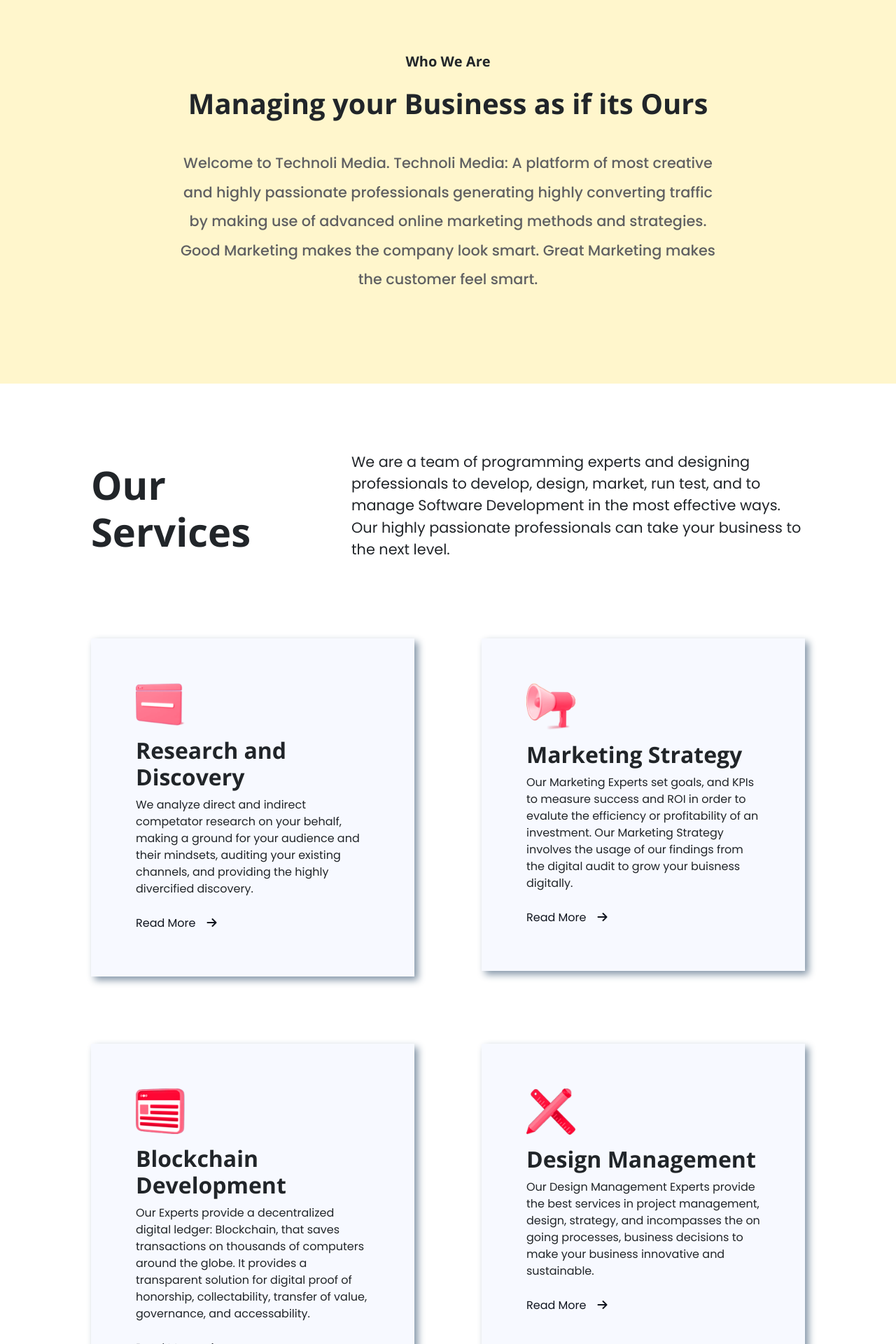
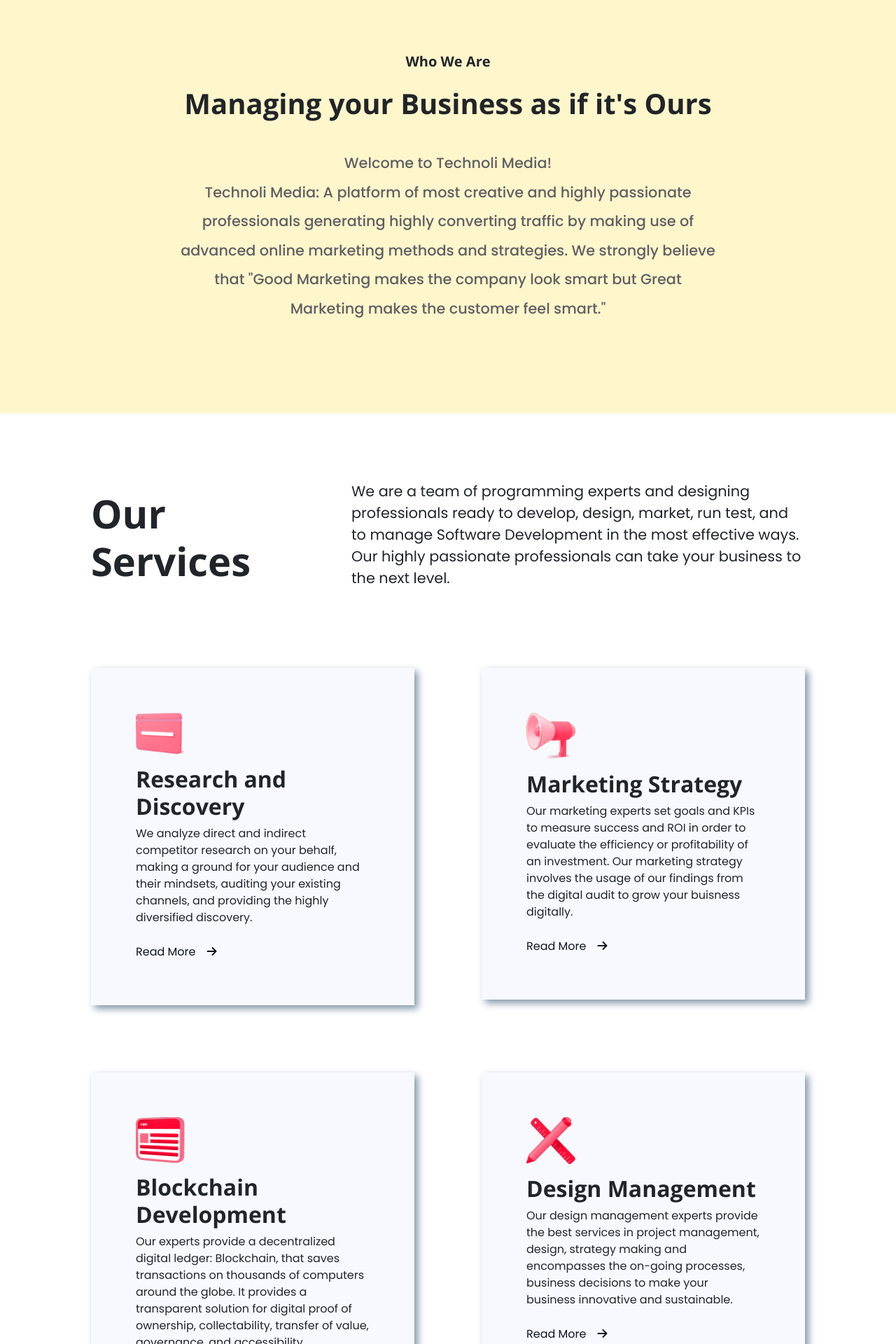
Before and after one commit to bilaltufailkhan/TechnoliMedia, a React (Create React App) app: page / in a window 1280 px wide. Shown: the part 820-2740 px from the top of the page at 70% size. Built offline with nearby package versions, Linux system fonts and the light colour scheme.

Commit message:
Minor Edits done

```diff
--- a/public/index.html
+++ b/public/index.html
@@ -2,7 +2,7 @@
 <html lang="en">
   <head>
     <meta charset="utf-8" />
-    <link rel="icon" href="%PUBLIC_URL%/favicon.ico" />
+    <link rel="icon" href="%PUBLIC_URL%/technoli-icon.ico" />
     <meta name="viewport" content="width=device-width, initial-scale=1" />
     <meta name="theme-color" content="#000000" />
     <meta
@@ -35,7 +35,7 @@
       work correctly both with client-side routing and a non-root public URL.
       Learn how to configure a non-root public URL by running `npm run build`.
     -->
-    <title>React App</title>
+    <title>Technoli Media</title>
   </head>
   <body>
     <noscript>You need to enable JavaScript to run this app.</noscript>
--- a/src/components/About.js
+++ b/src/components/About.js
@@ -8,10 +8,14 @@ const About = () => {
         <Row>
           <Col xs="12" className="text-center">
             <h5>Who We Are</h5>
-            <h1>Managing your Business as if its Ours</h1>
+            <h1>Managing your Business as if it's Ours</h1>
             <p>
-            Welcome to Technoli Media. Technoli Media: A platform of most creative and highly passionate professionals generating highly converting traffic by making use of advanced online marketing methods and strategies. Good Marketing makes the company look smart.
-              Great Marketing makes the customer feel smart.
+              Welcome to Technoli Media! <br /> Technoli Media: A platform of
+              most creative and highly passionate professionals generating
+              highly converting traffic by making use of advanced online
+              marketing methods and strategies. We strongly believe that "Good
+              Marketing makes the company look smart but Great Marketing makes
+              the customer feel smart."
             </p>
           </Col>
         </Row>
--- a/src/components/Grow.js
+++ b/src/components/Grow.js
@@ -25,9 +25,9 @@ const Grow = () => {
               together thousands of successful digital marketing campaigns by
               increasing leads, phone calls, transactions, and making the
               traffic flow on the website. We create maximum brand awareness on
-              Social Media Platforms to reach the maximum targeted audience.
+              social media platforms to reach the maximum targeted audience.
               Don't delay any further, Request a Free Strategy Proposal and get
-              a Gain Plan for elite revenue generation.
+              a game plan for revenue generation.
             </p>
             <Link to="/" className="readMore__post my-5">
               Learn More &nbsp;&nbsp;{" "}
--- a/src/components/Portfolio.js
+++ b/src/components/Portfolio.js
@@ -41,8 +41,8 @@ const Portfolio = () => {
             <p className="mt-4">
               Our biggest accomplishments inlcude taking part in numerous
               projects and working with a number of clients from highly esteemed
-              industries. We take pride in our consistancy in always building a
-              satisfied customer.
+              industries. We take pride in our consistency and in always
+              building a satisfied customer.
             </p>
           </Col>
         </Row>
--- a/src/components/Services.js
+++ b/src/components/Services.js
@@ -18,7 +18,7 @@ const Services = (props) => {
           <Col md="8" sm="12" className="p-5">
             <p>
               We are a team of programming experts and designing professionals
-              to develop, design, market, run test, and to manage Software
+              ready to develop, design, market, run test, and to manage Software
               Development in the most effective ways. Our highly passionate
               professionals can take your business to the next level.
             </p>
@@ -28,7 +28,7 @@ const Services = (props) => {
           <Col md="6" sm="12" className="p-5">
             <Cards
               title="Research and Discovery"
-              content="We analyze direct and indirect competator research on your behalf, making a ground for your audience and their mindsets, auditing your existing channels, and providing the highly divercified discovery."
+              content="We analyze direct and indirect competitor research on your behalf, making a ground for your audience and their mindsets, auditing your existing channels, and providing the highly diversified discovery."
               cardImg={researchImg}
             />
           </Col>
@@ -36,7 +36,7 @@ const Services = (props) => {
             <Cards
               title="Marketing Strategy"
               cardImg={marketingImg}
-              content="Our Marketing Experts set goals, and KPIs to measure success and ROI in order to evalute the efficiency or profitability of an investment. Our Marketing Strategy involves the usage of our findings from the digital audit to grow your buisness digitally."
+              content="Our marketing experts set goals and KPIs to measure success and ROI in order to evaluate the efficiency or profitability of an investment. Our marketing strategy involves the usage of our findings from the digital audit to grow your buisness digitally."
             />
           </Col>
         </Row>
@@ -45,14 +45,14 @@ const Services = (props) => {
             <Cards
               title="Blockchain Development"
               cardImg={blockchainImg}
-              content="Our Experts provide a decentralized digital ledger: Blockchain, that saves transactions on thousands of computers around the globe. It provides a transparent solution for digital proof of honorship, collectability, transfer of value, governance, and accessability."
+              content="Our experts provide a decentralized digital ledger: Blockchain, that saves transactions on thousands of computers around the globe. It provides a transparent solution for digital proof of ownership, collectability, transfer of value, governance, and accessibility."
             />
           </Col>
           <Col md="6" sm="12" className="p-5">
             <Cards
               title="Design Management"
               cardImg={designImg}
-              content="Our Design Management Experts provide the best services in project management, design, strategy, and incompasses the on going processes, business decisions to make your business innovative and sustainable."
+              content="Our design management experts provide the best services in project management, design, strategy making and encompasses the on-going processes, business decisions to make your business innovative and sustainable."
             />
           </Col>
         </Row>
```
Also changed, not shown: 1 other file (tests, documents, lock files or other folders).
